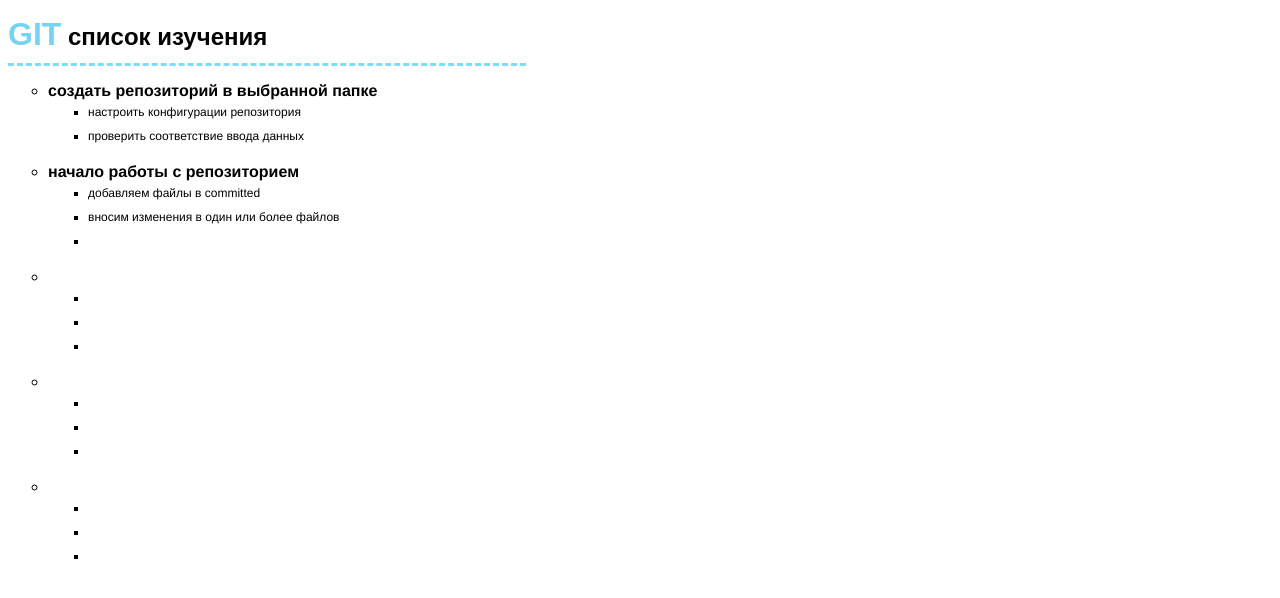
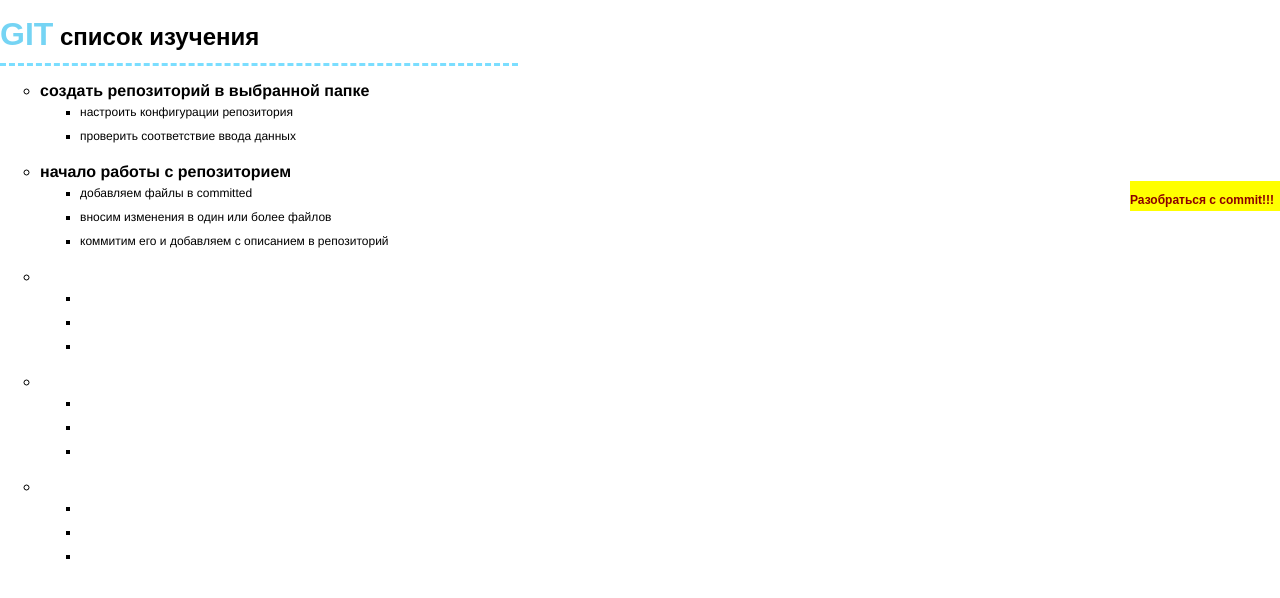
Before and after one commit to neipraeparat/hellow-GITHUB, a plain HTML site: page index.html in a window 1280 px wide. Drawn offline with Linux system fonts and the light colour scheme.

Commit message:
let's start connect to GITHUB

```diff
--- a/index.html
+++ b/index.html
@@ -6,38 +6,41 @@
  	<title>TEST</title>
  </head>
  <body>
+     <base_li>
         <h1><font color="#75d4f4" size="6pt">GIT</font> список изучения</h1>
          <ul>
-         <li class="main">создать репозиторий в выбранной папке</li>
+             <li class="base_li">создать репозиторий в выбранной папке</li>
                  <ul>
                      <li>настроить конфигурации репозитория</li>
                      <li>проверить соответствие ввода данных</li>
                  </ul>
-         <li class="main">начало работы с репозиторием</li>
+             <li class="base_li">начало работы с репозиторием</li>
+                <div class="alert"><p>Разобраться с commit!!!</p></div>
                 <ul>
                      <li>добавляем файлы в committed</li>
                      <li>вносим изменения в один или более файлов</li>
-                 <li></li>
+                     <li>коммитим его и добавляем с описанием в репозиторий</li>
                  </ul>
-         <li class="main"></li>
+             <li class="base_li"></li>
                  <ul>
                      <li></li>
                      <li></li>
                      <li></li>
                  </ul>
-         <li class="main"></li>
+             <li class="base_li"></li>
                  <ul>
                      <li></li>
                      <li></li>
                      <li></li>
                  </ul>
-         <li class="main"></li>
+             <li class="base_li"></li>
                  <ul>
                      <li></li>
                      <li></li>
                      <li></li>
                  </ul>
+
          </ul>
-
+     </base_li>
  </body>
  </html>
--- a/style.css
+++ b/style.css
@@ -1,4 +1,12 @@
+body{
+    margin:0;
+    padding:0;
+}
+main{
+    padding-left: 10px;
+}
 h1{
+
     font-family: Arial;
     font-size: 18pt;
     border-bottom-style: dashed;
@@ -8,7 +16,7 @@ h1{
     width: 518px;
 }
 
-li.main{
+li.base_li{
     list-style-type: circle;
     margin-top: 15px;
 }
@@ -31,3 +39,13 @@ ul ul li{
     font-weight:normal;
     letter-spacing: 0px;
 }
+
+.alert{
+    font:normal bold 12px Arial;
+    width: 150px;
+    height: 30px;
+    z-index: 10;
+    float:right;
+    background-color:yellow;
+    color:darkred;
+}
```
Also changed, not shown: main.js (added). Lines whose indentation alone changed are shown as unchanged.
